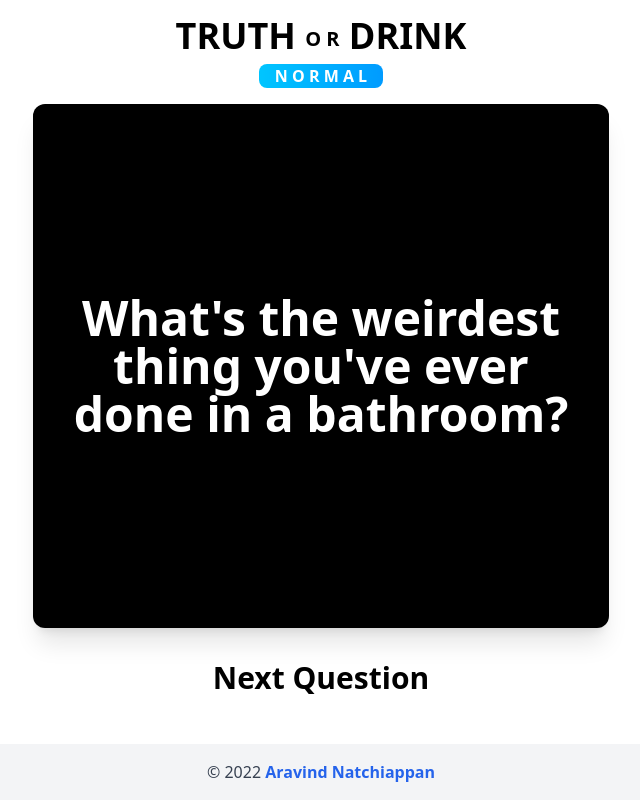
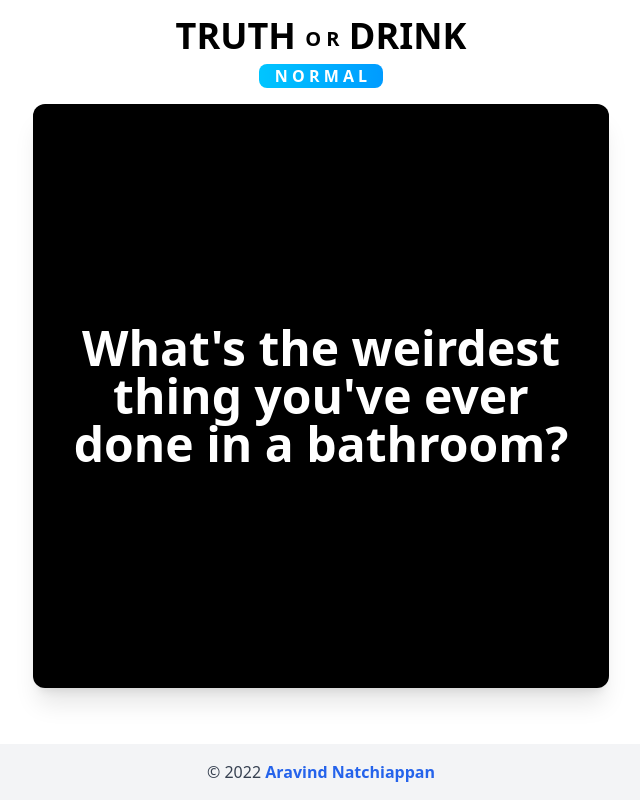
Before and after one commit to Pavlo1994/Truth-drink-React-, a Next.js app: page /game in a window 1280 px wide. Shown: the whole page, without its empty margins (319-959 px from the left). Built offline with nearby package versions, Linux system fonts and the light colour scheme.

Commit message:
updated game page

```diff
--- a/pages/game.tsx
+++ b/pages/game.tsx
@@ -90,7 +90,7 @@ const Game: NextPage = () => {
         </Link>
 
 
-        <div className="p-4 flex flex-grow mx-auto">
+        <div className="p-4 flex flex-grow mx-auto mb-10">
           <div
             className="select-none flex items-center justify-center text-5xl text-white text-header font-semibold text-center bg-black rounded-xl shadow-xl p-4 max-w-xl"
             onClick={() => {
@@ -107,23 +107,9 @@ const Game: NextPage = () => {
           </div>
         </div>
 
-        <div
-          onClick={() => {
-            if (index + 1 >= questions.length) {
-              setQuestion(questions[0]);
-              setIndex(0)
-            } else {
-              setQuestion(questions[index+1]);
-              setIndex(index + 1)
-            }
-          }}
-          className="select-none flex items-center justify-center text-3xl font-bold text-center rounded-xl mx-20 mb-8 py-4 cursor-pointer"
-        >
-          Next Question
-        </div>
         <footer className="bg-gray-100 text-center lg:text-left">
         <div className="text-center text-gray-700 p-4">
-          © {getYear()} <a className="text-blue-600 font-semibold" href="https://aravindnatch.me/">Aravind Natchiappan</a>
+          © {getYear()} <a className="text-blue-600 font-semibold" href="https://aru.wtf/">Aravind Natchiappan</a>
         </div>
       </footer>
       </div>
```
